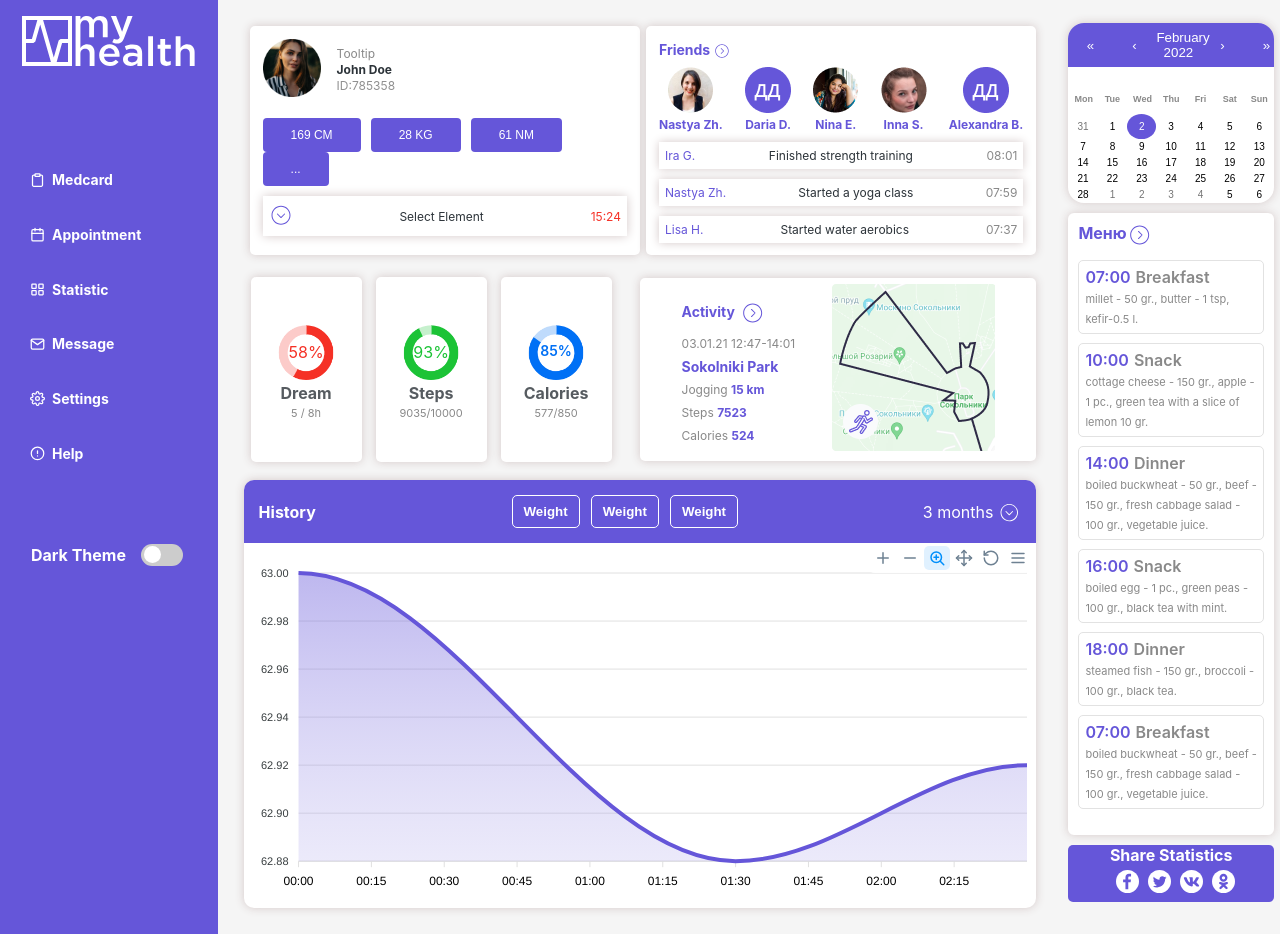
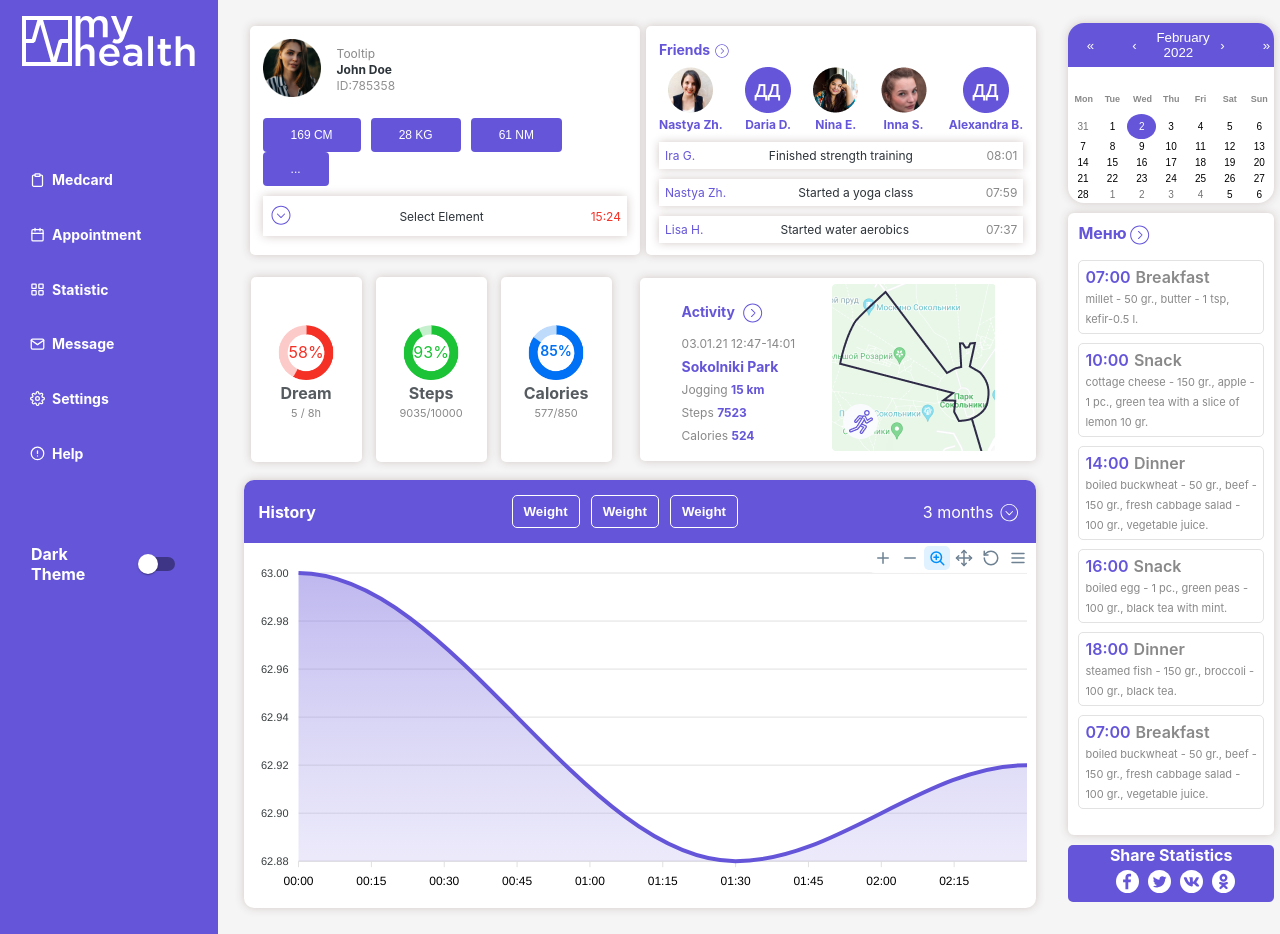
Before and after one commit to raheelsaleem7/figma_dashboard, a React (Create React App) app: page / in a window 1280 px wide. Built offline with nearby package versions, Linux system fonts and the light colour scheme.

Commit message:
final changes

```diff
--- a/src/Componets/SideBar/SideBar.js
+++ b/src/Componets/SideBar/SideBar.js
@@ -1,7 +1,10 @@
 import React from 'react';
 import './_SideBar.scss'
+import Switch from '@mui/material/Switch';
+
 
 function SideBar() {
+  const label = { inputProps: { 'aria-label': 'Switch demo' } };
   const dash = [
     {
       text:"Medcard",
@@ -92,10 +95,7 @@ function SideBar() {
                         </div>
                         <div className='switch2'>
 
-                        <label class="switch">
-                        <input type="checkbox" checked />
-                        <span class="slider round"></span>
-                        </label>
+                        <Switch {...label} color='default' />
 
                         </div>
                      </div>
```
